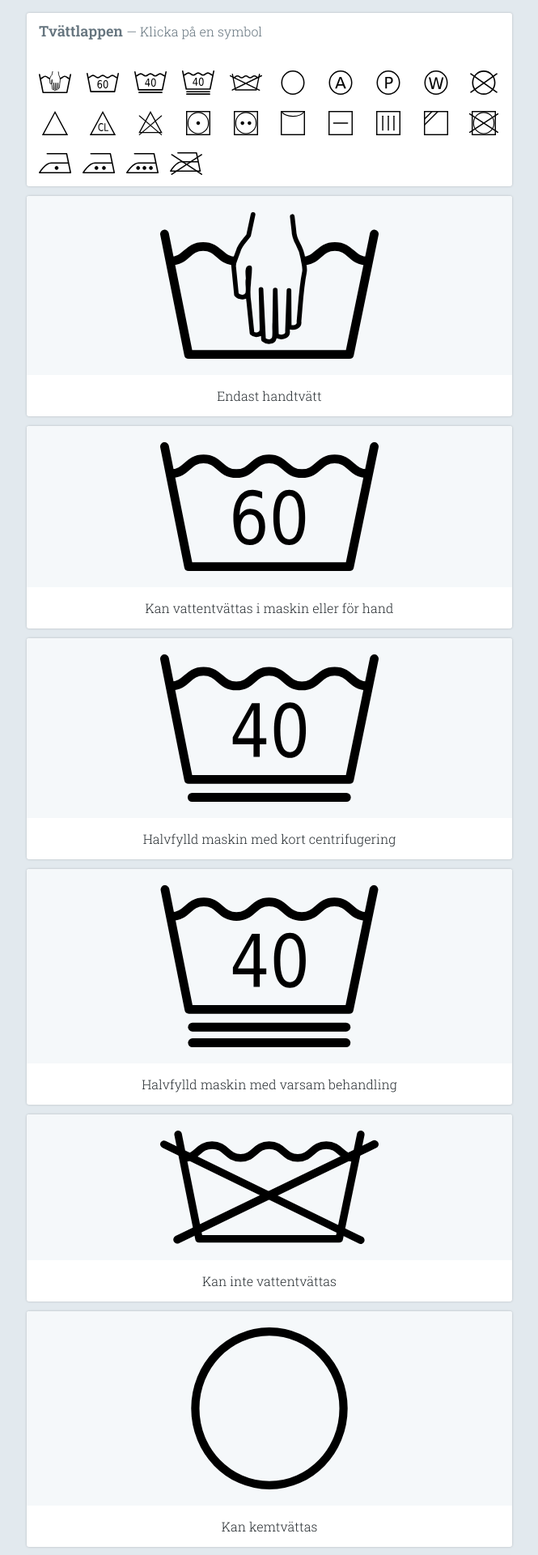
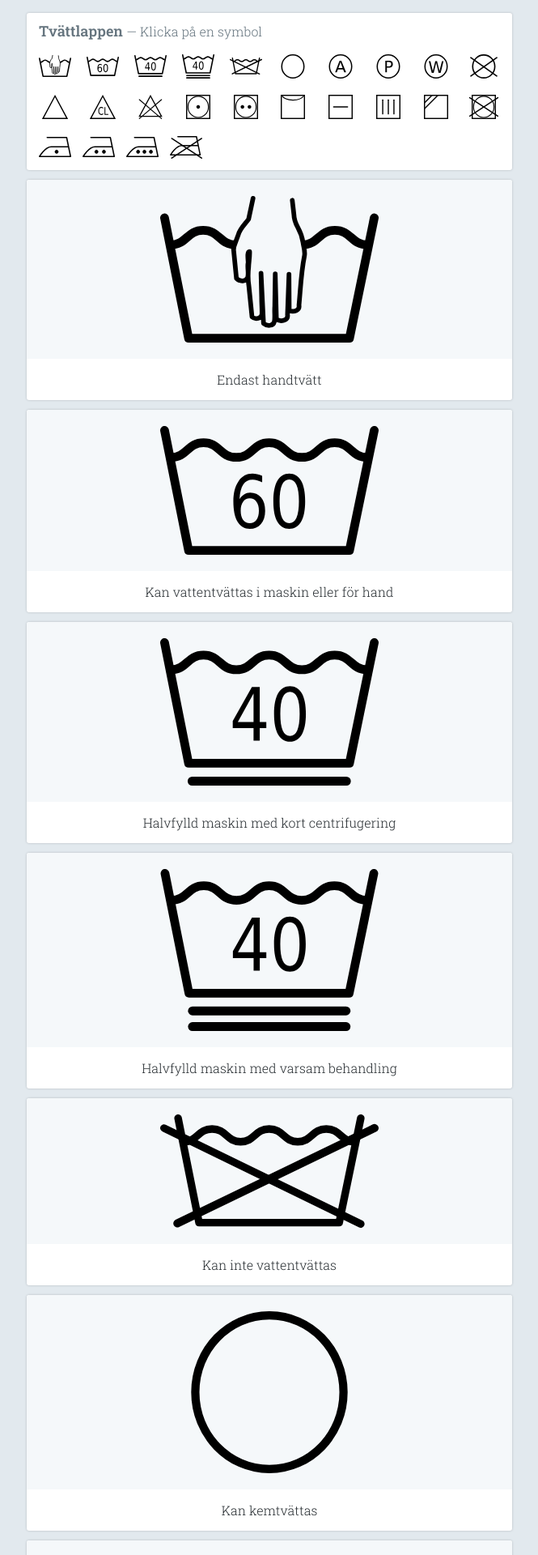
Before and after one commit to zykadelic/Tvattlappen, a Jekyll site: the page built from index.html, in a window 1280 px wide. Shown: the top 1920 px of the page at 81% size, without its empty margins (307-972 px from the left). Built offline with Jekyll 4.4.1, drawn with Linux system fonts in a browser that asks for light colours; nearby versions of some CDN libraries.

Commit message:
remove spacing between title and shortcut navigation

```diff
--- a/_layouts/default.html
+++ b/_layouts/default.html
@@ -20,7 +20,7 @@
 <body>
 	<div class="column u-clr">
 		<header class="careTag">
-			<div class="careTag-inner">
+			<div class="careTag-inner careTag-inner--noBottom">
 				<a href="/" class="pageTitle">
 					{{ site.title }}
 				</a>
@@ -29,7 +29,7 @@
 				</span>
 			</div>
 
-			<nav class="careTag-inner careTag-inner--gridContent">
+			<nav class="careTag-inner careTag-inner--noTop careTag-inner--gridContent">
 				{% for category in site.data.care_tags_by_category %}
 					{% for careTagHash in category.care_tags %}
 						{% assign identifier = careTagHash[0] %}
--- a/_sass/_application.scss
+++ b/_sass/_application.scss
@@ -77,6 +77,12 @@ $careTagPreview-verticalPadding: $careTagInner-verticalPadding - $careTagInner-v
 	padding-left: $careTagInner-verticalPadding--grid;
 	text-align: justify;
 }
+.careTag-inner--noTop {
+	padding-top: 0;
+}
+.careTag-inner--noBottom {
+	padding-bottom: 0;
+}
 
 .careTag-symbol {
 	display: block;
```
